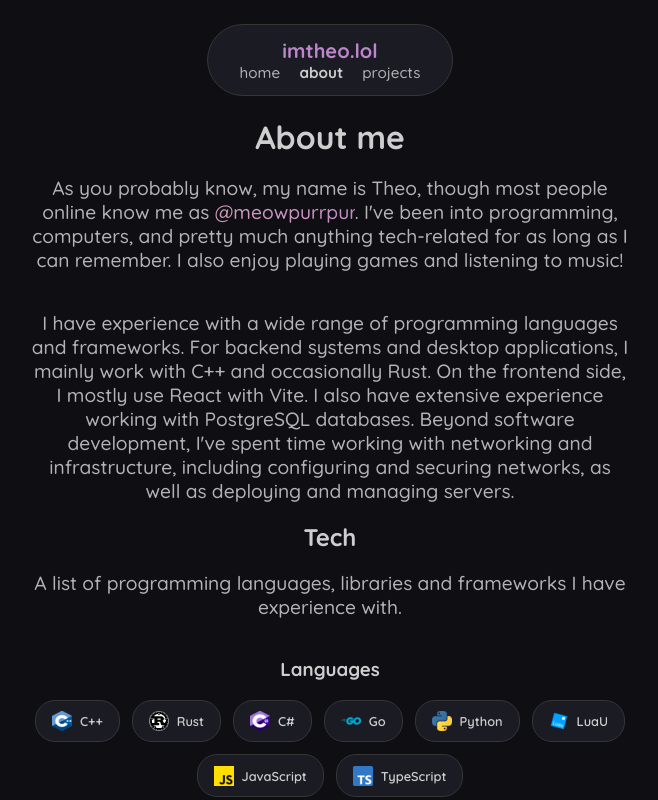
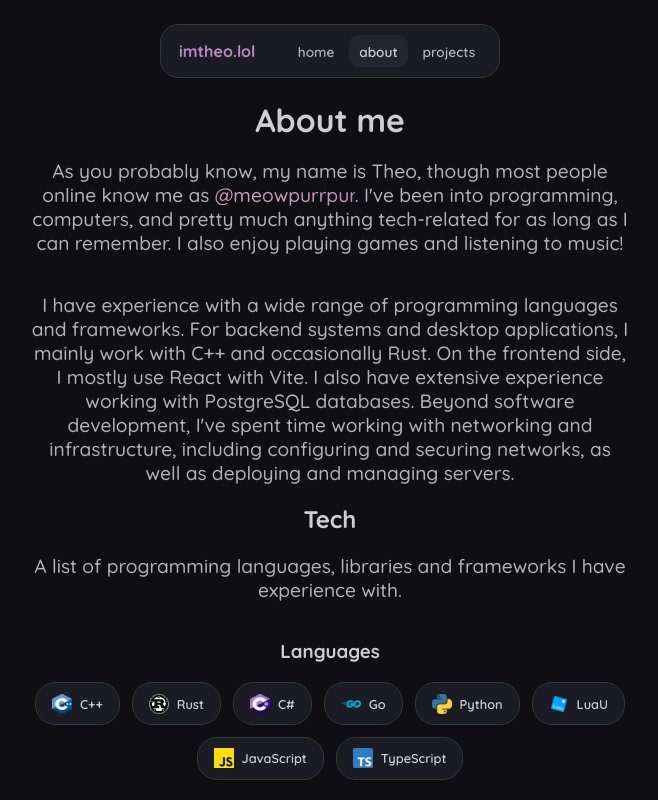
Before and after one commit to meowpurrpur/imtheo.lol, a React (Vite) app in the folder client/: page /about in a window 1280 px wide. Shown: the top 800 px of the page, without its empty margins (310-968 px from the left). Built offline with nearby package versions, Linux system fonts and the light colour scheme.

Commit message:
update navbar & project cards

```diff
--- a/client/src/components/Navbar.jsx
+++ b/client/src/components/Navbar.jsx
@@ -1,37 +1,31 @@
-import { useLocation } from "react-router-dom";
+import { NavLink } from "react-router-dom";
 
 export default function Navbar() {
-  const location = useLocation();
   const links = [
-    { name: "home", href: "/" },
+    { name: "home", href: "/", end: true },
     { name: "about", href: "/about" },
     { name: "projects", href: "/projects" },
   ];
 
   return (
     <nav className="navbar">
-      <h2 style={{ margin: 0, fontSize: "1.25rem" }} className="accent">
+      <NavLink to="/" className="navbar-brand">
         imtheo.lol
-      </h2>
+      </NavLink>
 
-      <div
-        style={{
-          display: "flex",
-          gap: "1.2rem",
-        }}
-      >
-        {links.map((link) => {
-          const isActive = location.pathname == link.href;
-          return (
-            <a
-              key={link.name}
-              href={link.href}
-              className={isActive ? "navbar-link-active" : "navbar-link"}
-            >
-              {link.name}
-            </a>
-          );
-        })}
+      <div className="navbar-links">
+        {links.map((link) => (
+          <NavLink
+            key={link.name}
+            to={link.href}
+            end={link.end}
+            className={({ isActive }) =>
+              isActive ? "navbar-link navbar-link-active" : "navbar-link"
+            }
+          >
+            {link.name}
+          </NavLink>
+        ))}
       </div>
     </nav>
   );
--- a/client/src/components/ProjectCard.jsx
+++ b/client/src/components/ProjectCard.jsx
@@ -9,16 +9,26 @@ export default function ProjectCard({
   forks,
 }) {
   return (
-    <a className="project-card" href={href} target="_blank">
+    <a
+      className="project-card"
+      href={href}
+      target="_blank"
+      rel="noreferrer"
+    >
       <span className="project-icon">
         <FaArrowUpRightFromSquare size={15} />
       </span>
 
       <h3 className="project-title">{title}</h3>
-      <p className="project-description">{description}</p>
+      <p className="project-description">
+        {description || "An open-source project by Theo."}
+      </p>
 
       <div className="project-bottom-container">
-        <span className="project-lang">{primaryLanguage}</span>
+        <span className="project-lang">
+          <span className="project-lang-dot" aria-hidden="true" />
+          {primaryLanguage || "Various"}
+        </span>
 
         <div className="project-stars">
           <FaStar className="project-faicon" size={12} />
--- a/client/src/index.css
+++ b/client/src/index.css
@@ -87,36 +87,53 @@ p {
 /* navbar */
 
 .navbar {
-  background-color: #1b1b24;
-  padding: 0.8rem 2rem;
+  display: flex;
+  align-items: center;
+  justify-content: center;
+  gap: 2rem;
+
+  background-color: var(--background-secondary);
+  padding: 0.65rem 0.8rem 0.65rem 1.1rem;
   width: fit-content;
   margin: auto;
-  text-align: center;
 
-  border-style: solid;
-  border-color: var(--border-primary);
-  border-width: 1px;
-  border-radius: 3rem;
+  border: 1px solid var(--border-primary);
+  border-radius: 1.15rem;
 }
 
-.navbar-link,
-.navbar-link-active {
+.navbar-brand {
+  color: var(--accent-color);
+  text-decoration: none;
+  font-size: 1rem;
+  font-weight: 700;
+}
+
+.navbar-links {
+  display: flex;
+  align-items: center;
+  gap: 0.25rem;
+}
+
+.navbar-link {
   color: var(--text-inactive);
   text-decoration: none;
-  font-size: 0.95rem;
-  font-weight: 500;
+  font-size: 0.85rem;
+  font-weight: 600;
+  padding: 0.45rem 0.65rem;
+  border-radius: 0.6rem;
 
-  transition: all ease-in-out 0.25s;
+  transition:
+    color 0.2s ease-in-out,
+    background-color 0.2s ease-in-out;
 }
 
-.navbar-link:hover,
-.navbar-link-active:hover {
-  color: var(--accent-color);
+.navbar-link:hover {
+  color: var(--text-primary);
 }
 
 .navbar-link-active {
   color: var(--text-primary);
-  font-weight: bold;
+  background-color: #252531;
 }
 
 /* links */
@@ -197,7 +214,7 @@ p {
   flex-wrap: wrap;
   flex-direction: row;
   justify-content: center;
-  align-items: center;
+  align-items: stretch;
   gap: 0.75rem;
 
   max-width: 90vw;
@@ -207,71 +224,89 @@ p {
   width: 400px;
   min-height: 100px;
   max-width: 80vw;
-  padding: 0.65rem 1rem;
+  padding: 1.15rem;
 
   position: relative;
-  display: inline-flex;
+  display: flex;
   flex-direction: column;
-  gap: 0.3rem;
 
   align-items: start;
   text-decoration: none;
   text-align: start;
 
   background: var(--background-secondary);
-  border-style: solid;
-  border-color: var(--border-primary);
-  border-width: 1px;
-  border-radius: 1rem;
+  border: 1px solid var(--border-primary);
+  border-radius: 1.15rem;
 
-  transition: all 0.2s ease-in-out;
+  transition:
+    transform 0.2s ease-in-out,
+    border-color 0.2s ease-in-out,
+    background-color 0.2s ease-in-out;
 }
 
 .project-card:hover {
-  scale: 1.01;
-  border-color: var(--accent-color);
+  transform: translateY(-2px);
+  border-color: var(--border-active);
+  background-color: #20202a;
 }
 
 .project-title {
   color: var(--text-primary);
   font-size: 1.2rem;
-  margin: 0;
+  margin: 0 0 0.5rem;
+  max-width: calc(100% - 2rem);
 }
 
 .project-description {
   flex: 1;
 
   color: var(--text-inactive);
-  font-size: 0.9rem;
+  font-size: 0.85rem;
+  line-height: 1.5;
 
-  max-width: 95%;
+  max-width: 100%;
   width: 100%;
-  margin: 0;
+  margin: 0 0 1.25rem;
 }
 
 .project-bottom-container {
-  display: inline-flex;
+  display: flex;
+  align-items: center;
+  flex-wrap: wrap;
   flex-direction: row;
-  gap: 0.8rem;
+  gap: 1rem;
+  width: 100%;
+  padding-top: 0.8rem;
+  border-top: 1px solid var(--border-primary);
 }
 
 .project-lang,
 .project-stars,
 .project-forks {
-  font-size: 0.9rem;
+  display: inline-flex;
+  align-items: center;
+  font-size: 0.72rem;
   font-weight: 700;
 }
 
 .project-lang {
-  color: #bc86ca;
+  color: var(--text-inactive);
+}
+
+.project-lang-dot {
+  width: 6px;
+  height: 6px;
+  margin-right: 0.4rem;
+  border-radius: 50%;
+  background-color: var(--accent-color);
 }
 
 .project-stars {
-  color: #efdf35;
+  color: #d8bc58;
 }
 
 .project-forks {
-  color: var(--text-primary);
+  color: var(--text-inactive);
 }
 
 .project-faicon {
@@ -280,11 +315,16 @@ p {
 
 .project-icon {
   position: absolute;
-  top: 0.7rem;
-  right: 0.7rem;
+  top: 1.15rem;
+  right: 1.15rem;
 
+  color: var(--text-inactive);
+  pointer-events: none;
+  transition: color 0.2s ease-in-out;
+}
+
+.project-card:hover .project-icon {
   color: var(--accent-color);
-  pointer-events: none;
 }
 
 /* discord card */
@@ -444,3 +484,19 @@ p {
     transform: rotate(360deg);
   }
 }
+
+@media (max-width: 480px) {
+  .navbar {
+    gap: 0.75rem;
+    padding: 0.55rem 0.6rem 0.55rem 0.75rem;
+  }
+
+  .navbar-brand {
+    font-size: 0.9rem;
+  }
+
+  .navbar-link {
+    padding: 0.4rem 0.45rem;
+    font-size: 0.75rem;
+  }
+}
```
